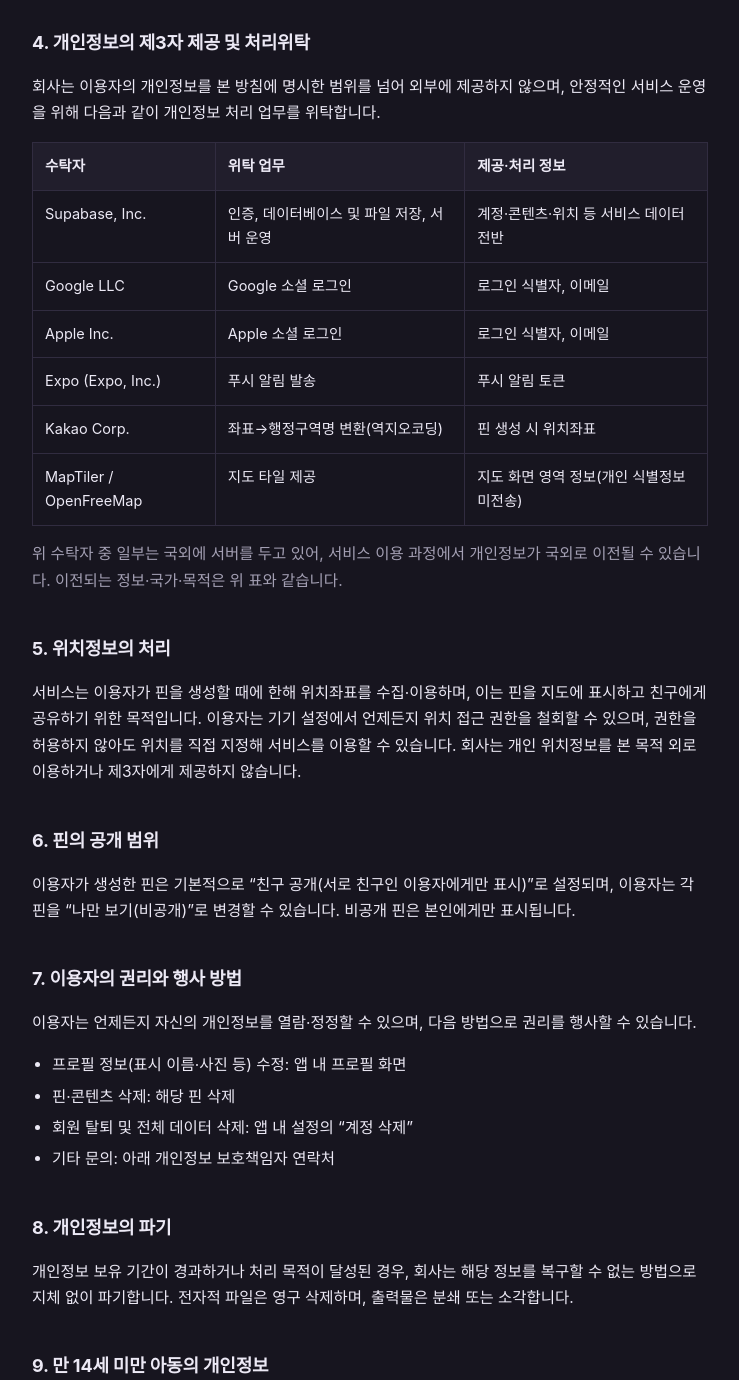
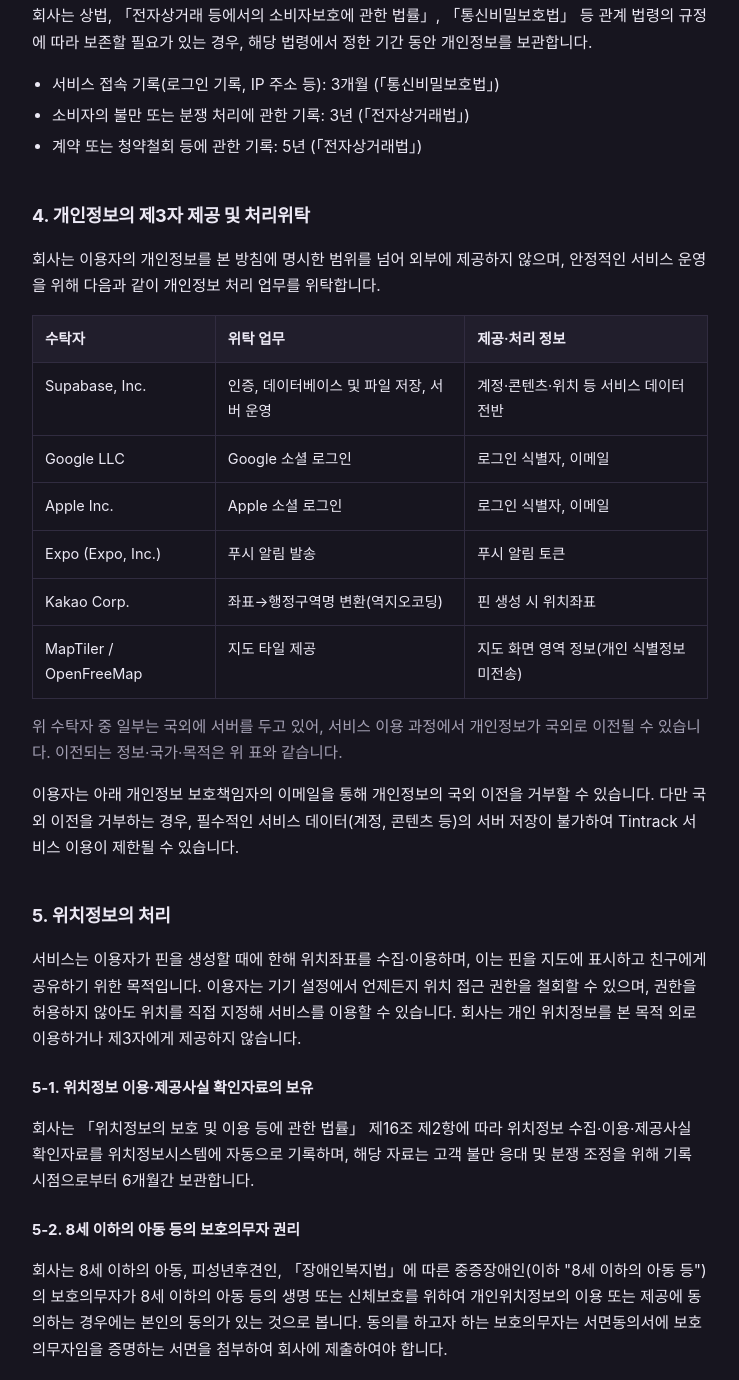
Before and after one commit to chanyoung11/tintrack-site, a plain HTML site: page privacy.html in a window 1280 px wide. Shown: the part 1420-2800 px from the top of the page, without its empty margins (270-1009 px from the left). Drawn offline with Linux system fonts and the light colour scheme.

Commit message:
privacy: add Location Info Act required clauses (5-1/5-2/5-3), statutory retention periods, cross-border opt-out

```diff
--- a/privacy.html
+++ b/privacy.html
@@ -15,7 +15,7 @@
   </header>
 
   <h1>개인정보처리방침</h1>
-  <p class="updated">시행일: 2026년 6월 13일 · 최종 개정일: 2026년 6월 13일</p>
+  <p class="updated">시행일: 2026년 6월 13일 · 최종 개정일: 2026년 6월 14일</p>
 
   <p>바디페인팅(이하 “회사”)은 Tintrack(이하 “서비스”) 이용자의 개인정보를 중요하게
   생각하며, 「개인정보 보호법」 및 「위치정보의 보호 및 이용 등에 관한 법률」 등 관련
@@ -79,6 +79,14 @@
     <li>핀·콘텐츠·위치정보: 이용자가 해당 핀을 삭제하거나 회원 탈퇴 시까지</li>
     <li>차단·신고 기록: 처리 완료 후 분쟁 대응에 필요한 기간</li>
   </ul>
+  <p>회사는 상법, 「전자상거래 등에서의 소비자보호에 관한 법률」, 「통신비밀보호법」 등
+  관계 법령의 규정에 따라 보존할 필요가 있는 경우, 해당 법령에서 정한 기간 동안
+  개인정보를 보관합니다.</p>
+  <ul>
+    <li>서비스 접속 기록(로그인 기록, IP 주소 등): 3개월 (「통신비밀보호법」)</li>
+    <li>소비자의 불만 또는 분쟁 처리에 관한 기록: 3년 (「전자상거래법」)</li>
+    <li>계약 또는 청약철회 등에 관한 기록: 5년 (「전자상거래법」)</li>
+  </ul>
 
   <h2>4. 개인정보의 제3자 제공 및 처리위탁</h2>
   <p>회사는 이용자의 개인정보를 본 방침에 명시한 범위를 넘어 외부에 제공하지 않으며,
@@ -98,12 +106,30 @@
   </table>
   <p class="muted">위 수탁자 중 일부는 국외에 서버를 두고 있어, 서비스 이용 과정에서
   개인정보가 국외로 이전될 수 있습니다. 이전되는 정보·국가·목적은 위 표와 같습니다.</p>
+  <p>이용자는 아래 개인정보 보호책임자의 이메일을 통해 개인정보의 국외 이전을 거부할 수
+  있습니다. 다만 국외 이전을 거부하는 경우, 필수적인 서비스 데이터(계정, 콘텐츠 등)의
+  서버 저장이 불가하여 Tintrack 서비스 이용이 제한될 수 있습니다.</p>
 
   <h2>5. 위치정보의 처리</h2>
   <p>서비스는 이용자가 핀을 생성할 때에 한해 위치좌표를 수집·이용하며, 이는 핀을 지도에
   표시하고 친구에게 공유하기 위한 목적입니다. 이용자는 기기 설정에서 언제든지 위치 접근
   권한을 철회할 수 있으며, 권한을 허용하지 않아도 위치를 직접 지정해 서비스를 이용할 수
   있습니다. 회사는 개인 위치정보를 본 목적 외로 이용하거나 제3자에게 제공하지 않습니다.</p>
+
+  <h3>5-1. 위치정보 이용·제공사실 확인자료의 보유</h3>
+  <p>회사는 「위치정보의 보호 및 이용 등에 관한 법률」 제16조 제2항에 따라 위치정보
+  수집·이용·제공사실 확인자료를 위치정보시스템에 자동으로 기록하며, 해당 자료는 고객
+  불만 응대 및 분쟁 조정을 위해 기록 시점으로부터 6개월간 보관합니다.</p>
+
+  <h3>5-2. 8세 이하의 아동 등의 보호의무자 권리</h3>
+  <p>회사는 8세 이하의 아동, 피성년후견인, 「장애인복지법」에 따른 중증장애인(이하
+  "8세 이하의 아동 등")의 보호의무자가 8세 이하의 아동 등의 생명 또는 신체보호를 위하여
+  개인위치정보의 이용 또는 제공에 동의하는 경우에는 본인의 동의가 있는 것으로 봅니다.
+  동의를 하고자 하는 보호의무자는 서면동의서에 보호의무자임을 증명하는 서면을 첨부하여
+  회사에 제출하여야 합니다.</p>
+
+  <h3>5-3. 위치정보 관리책임자</h3>
+  <p>회사의 위치정보 관리책임자는 아래 개인정보 보호책임자가 겸직합니다.</p>
 
   <h2>6. 핀의 공개 범위</h2>
   <p>이용자가 생성한 핀은 기본적으로 “친구 공개(서로 친구인 이용자에게만 표시)”로
```
